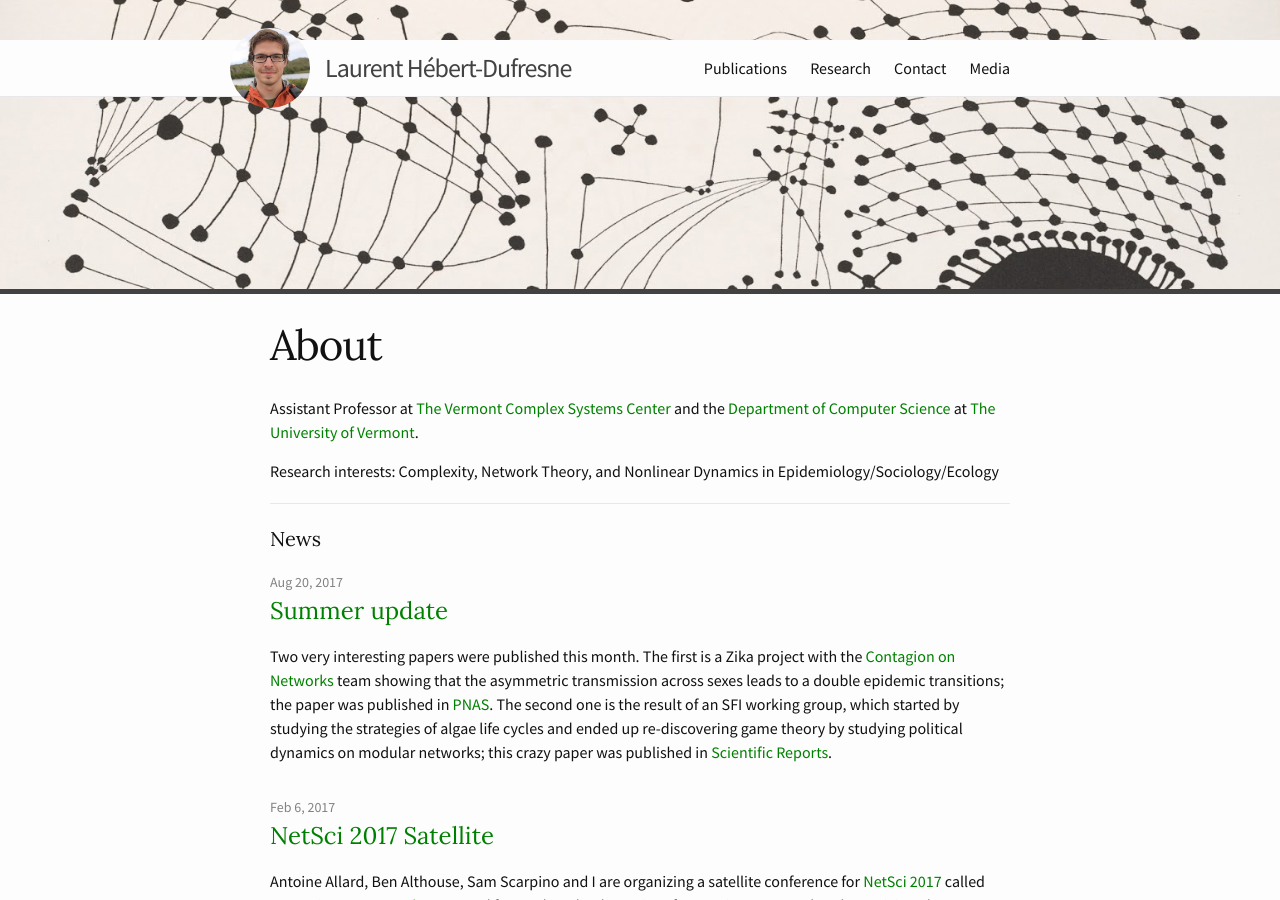
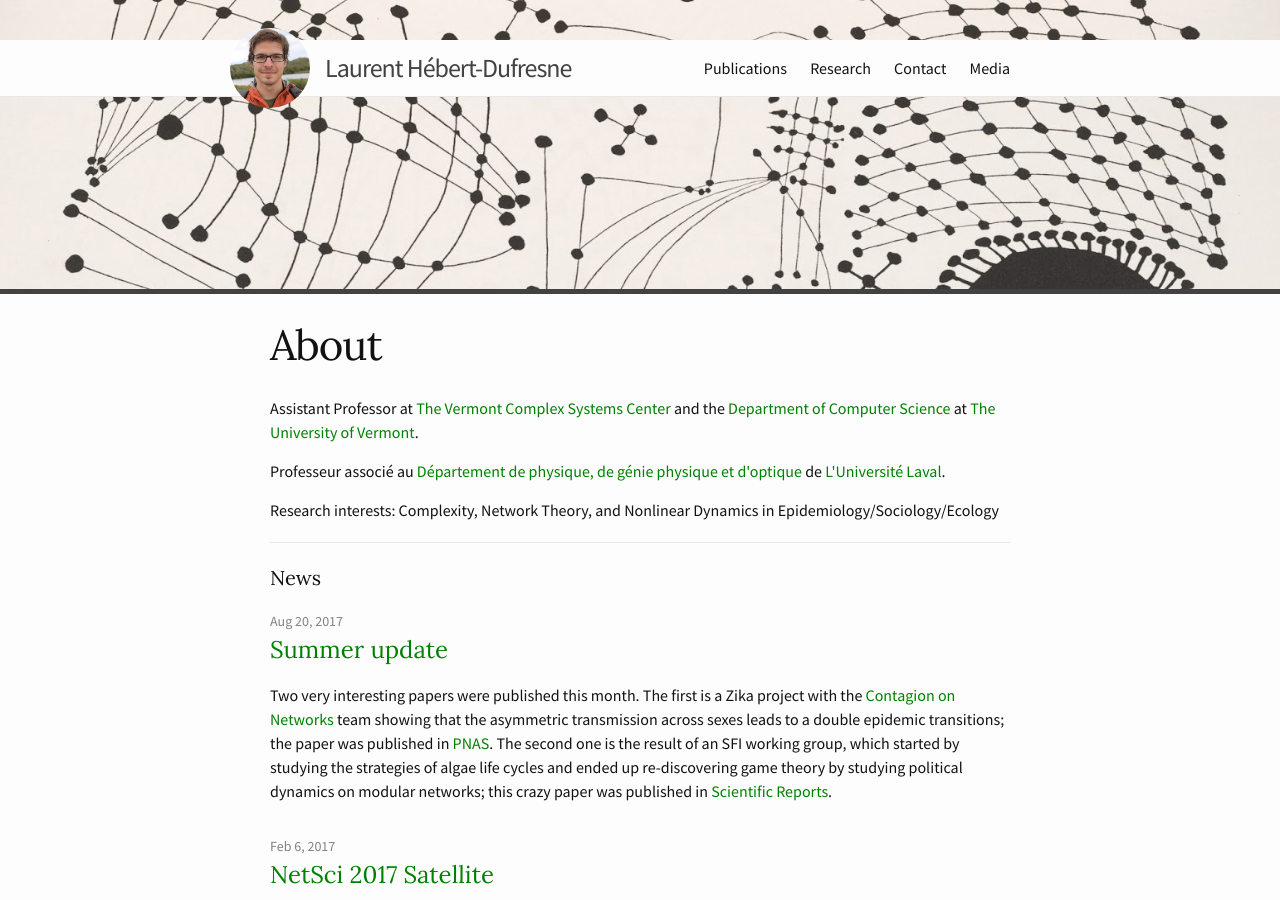
Before and after one commit to laurenthebertdufresne/laurenthebertdufresne.github.io, a Jekyll site: the page built from index.html, in a window 1280 px wide and 900 px high. Built offline with Jekyll 4.4.1, drawn with Linux system fonts in a browser that asks for light colours; the list of posts is cut into pages by our own code.

Commit message:
Affil Laval

```diff
--- a/index.html
+++ b/index.html
@@ -10,6 +10,8 @@ layout: default
   </header>
 
     <p>Assistant Professor at <a href="http://www.vermontcomplexsystems.org/" target="_blank">The Vermont Complex Systems Center</a> and the <a href="https://www.uvm.edu/cems/cs" target="_blank">Department of Computer Science</a> at <a href="https://www.uvm.edu/" target="_blank">The University of Vermont</a>.</p>
+
+    <p>Professeur associé au <a href="https://www.phy.ulaval.ca/accueil/" target="_blank">Département de physique, de génie physique et d'optique</a> de <a href="https://www.ulaval.ca/" target="_blank">L'Université Laval</a>.</p>
 
     <p>Research interests: Complexity, Network Theory, and Nonlinear Dynamics in Epidemiology/Sociology/Ecology</p>
 
```
